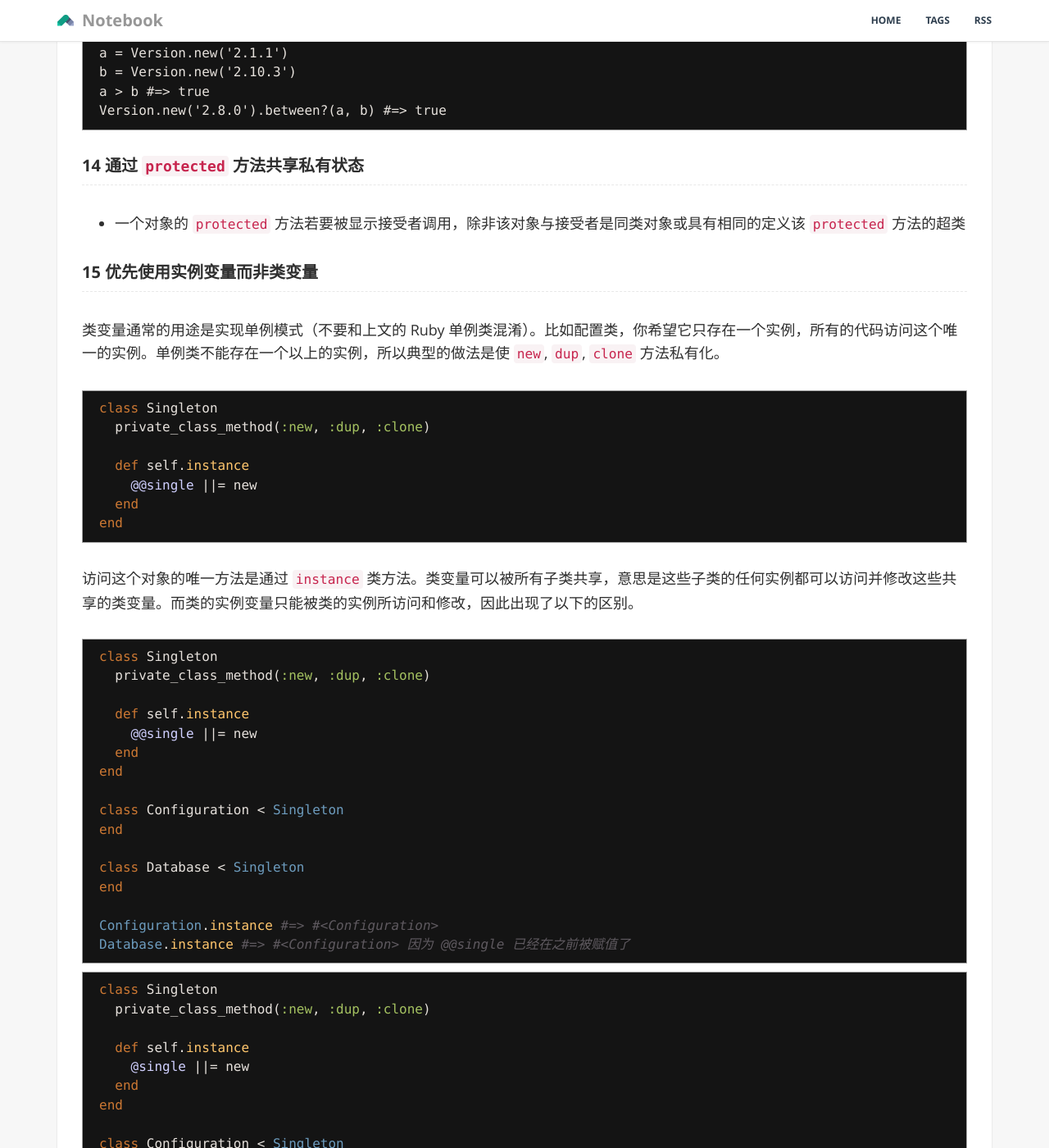
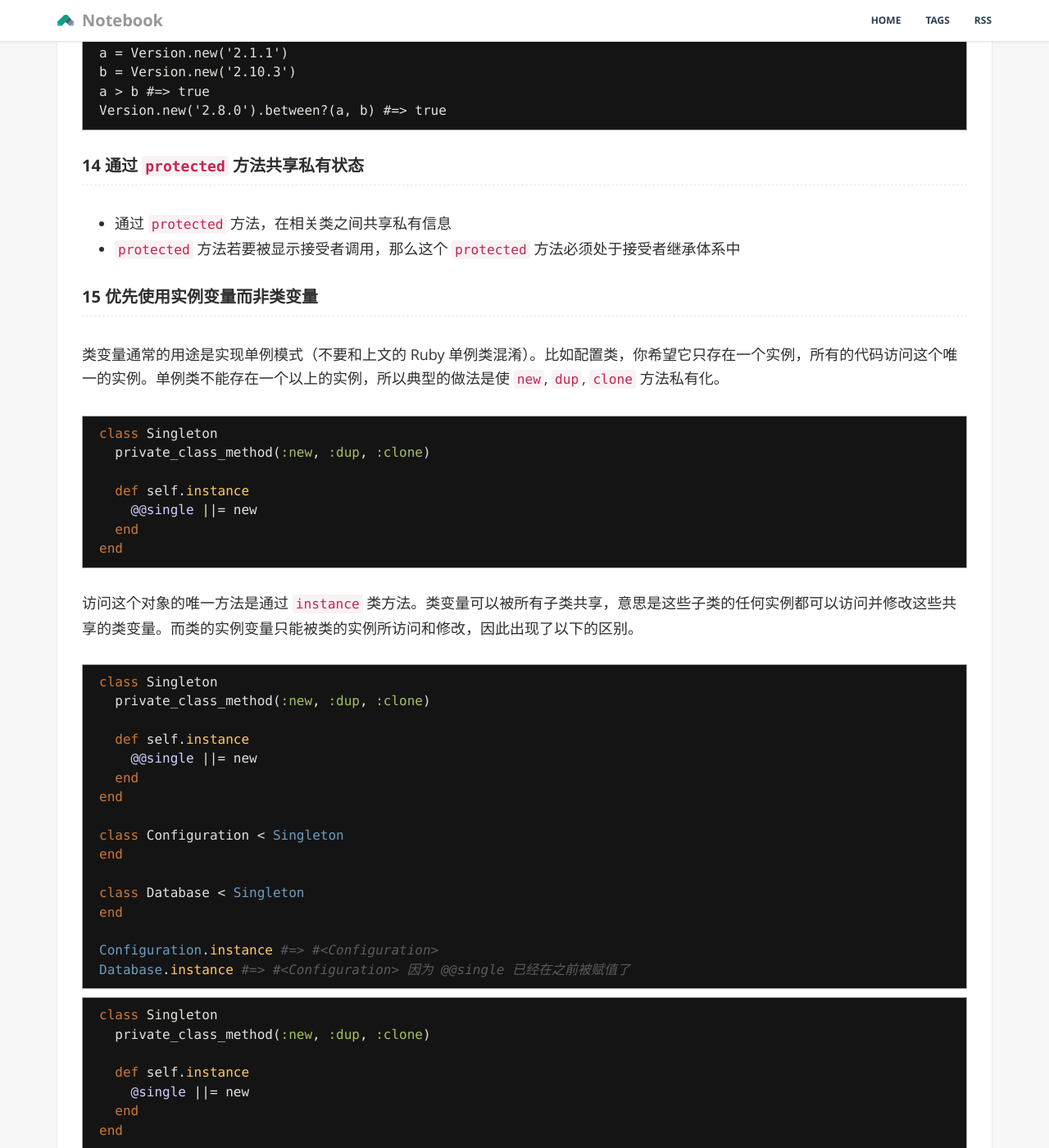
Before and after one commit to GiaoGiaoCat/GiaoGiaoCat.github.io, a Jekyll site: the page built from _posts/201611/2016-11-06-effective-ruby-2-b.md, in a window 1280 px wide and 1400 px high, scrolled down 1874 px. Shown: the whole window at 82% size. Built offline with Jekyll 4.4.1, drawn with Linux system fonts in a browser that asks for light colours; some of the changed text lies outside the part shown.

Commit message:
fix type

```diff
--- a/_posts/201611/2016-11-06-effective-ruby-2-b.md
+++ b/_posts/201611/2016-11-06-effective-ruby-2-b.md
@@ -81,7 +81,8 @@ Version.new('2.8.0').between?(a, b) #=> true
 
 ### 14 通过 `protected` 方法共享私有状态
 
-* 一个对象的 `protected` 方法若要被显示接受者调用，除非该对象与接受者是同类对象或具有相同的定义该 `protected` 方法的超类
+* 通过 `protected` 方法，在相关类之间共享私有信息
+* `protected` 方法若要被显示接受者调用，那么这个 `protected` 方法必须处于接受者继承体系中
 
 ### 15 优先使用实例变量而非类变量
 
```
Also changed, not shown: other parts of _posts/201611/2016-11-06-effective-ruby-2-b.md (+1 -1 lines), _posts/201601/2016-01-11-learn-rails-5.md (+1 -1 lines).
